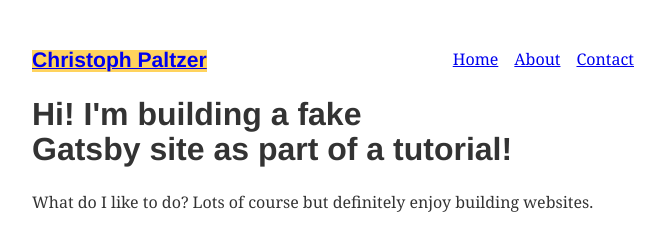
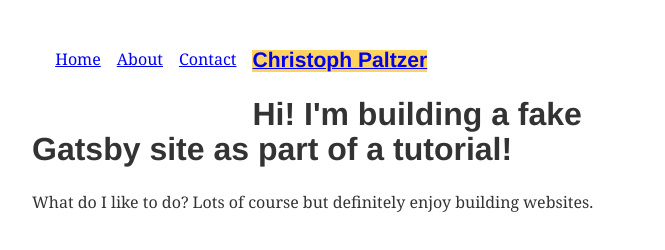
Before and after one commit to Christoph1911/MyFirstWebsite, a Gatsby site: page / in a window 1280 px wide. Shown: the whole page, without its empty margins (299-964 px from the left). Built offline with nearby package versions, Linux system fonts and the light colour scheme; Gatsby itself is replaced by a stand-in of ours.

Commit message:
Update layout.js

```diff
--- a/src/components/layout.js
+++ b/src/components/layout.js
@@ -13,7 +13,7 @@ export default function Layout({ children }) {
         <Link to="/" style={{ textShadow: `none`, backgroundImage: `none`, backgroundColor: `#FFD35D`}}>
           <h3 style={{ display: `inline` }}>Christoph Paltzer</h3>
         </Link>
-        <ul style={{ listStyle: `none`, float: `right` }}>
+        <ul style={{ listStyle: `none`, float: `left` }}>
           <ListLink to="/">Home</ListLink>
           <ListLink to="/about/">About</ListLink>
           <ListLink to="/contact/">Contact</ListLink>
```
